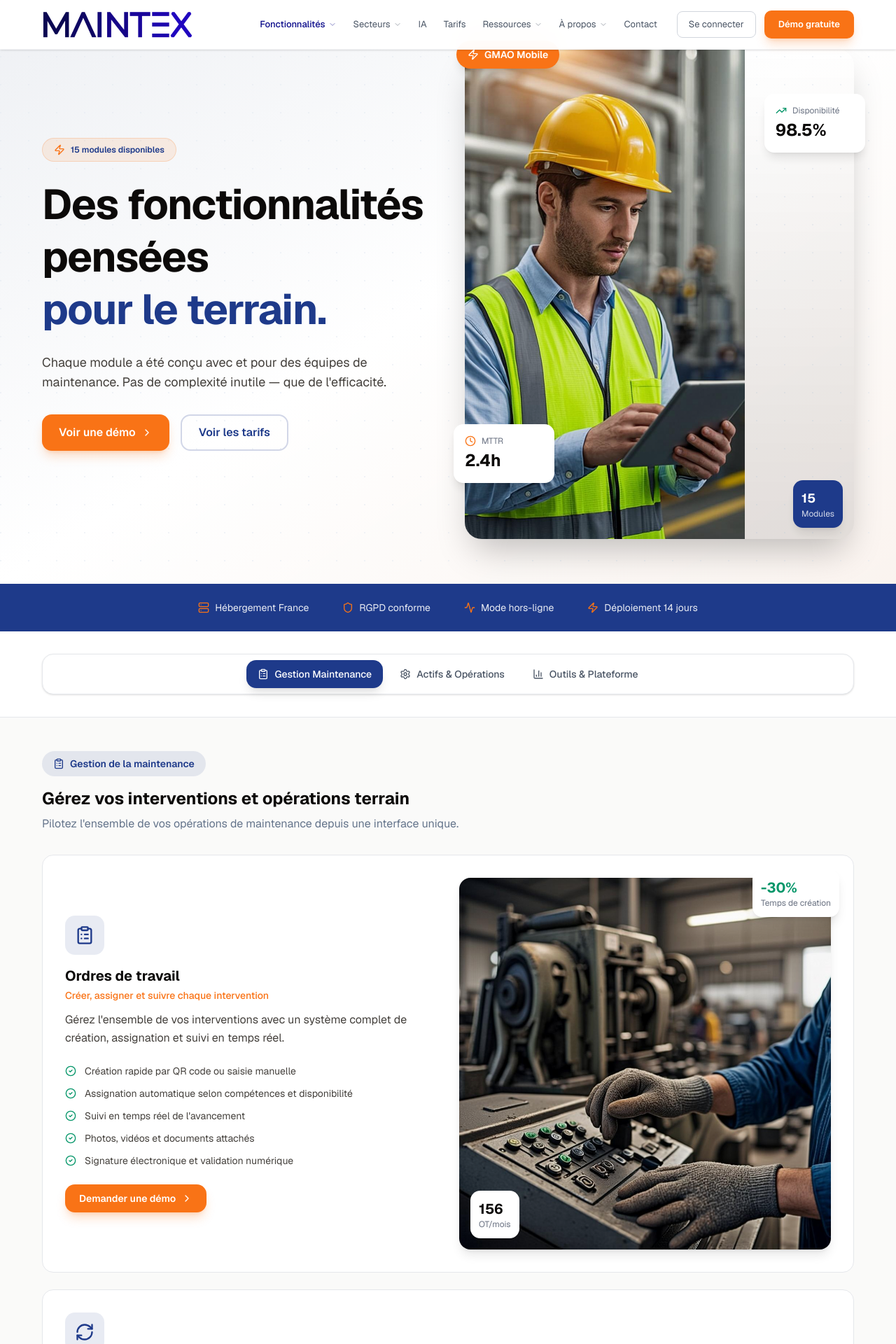
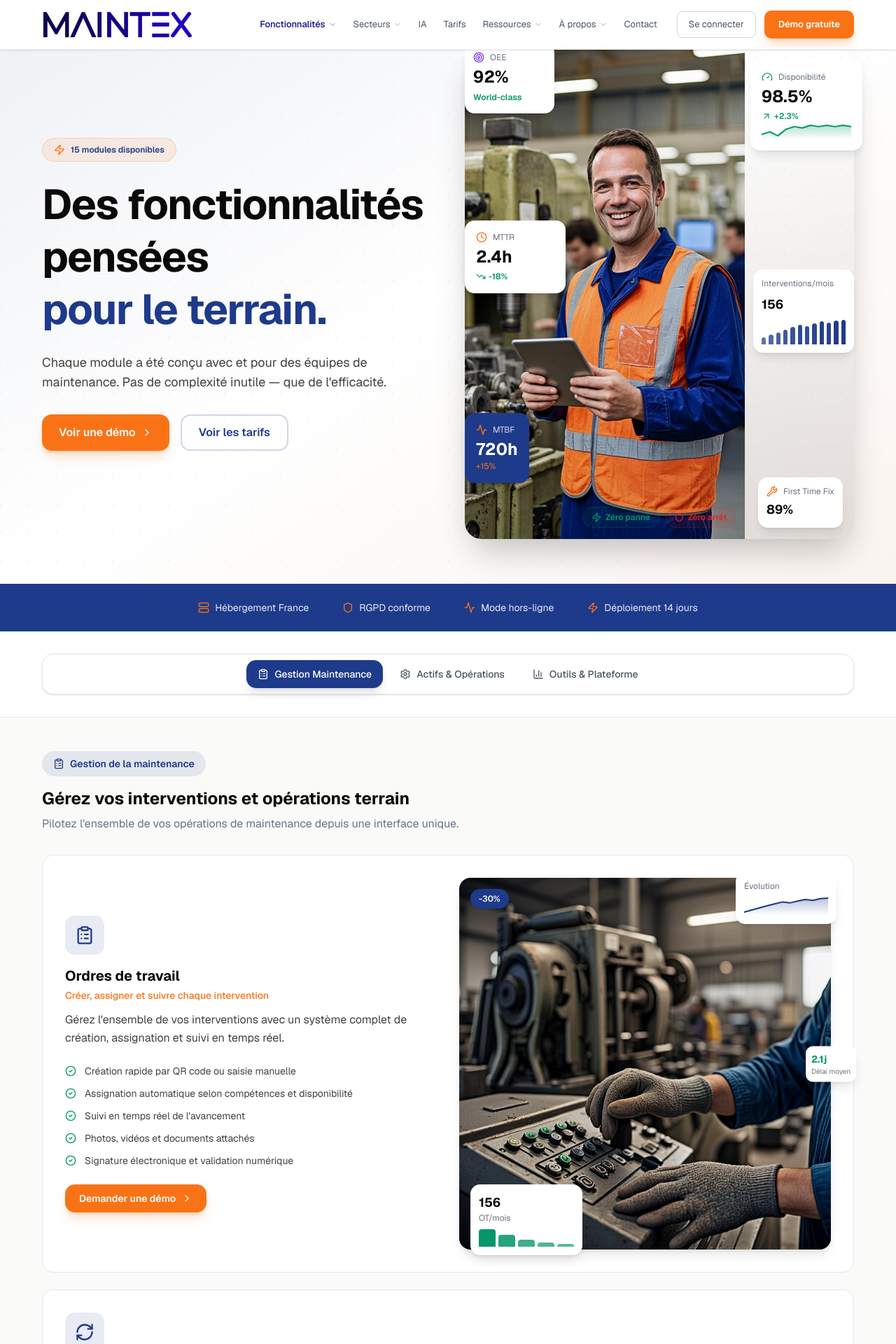
Before and after one commit to barryab12/site-maintex-koro, a Next.js app: page /fonctionnalites in a window 1280 px wide. Shown: the top 1920 px of the page at 70% size. Built offline with nearby package versions, Linux system fonts and the light colour scheme.

Commit message:
d0a6db96-de91-402b-b512-a22690245c25

```diff
--- a/src/app/fonctionnalites/page.tsx
+++ b/src/app/fonctionnalites/page.tsx
@@ -6,10 +6,34 @@ import { SiteHeader } from '@/components/site-header'
 import { SiteFooter } from '@/components/site-footer'
 import Link from 'next/link'
 import {
-  CheckCircle2, TrendingUp, Activity, Gauge, BarChart3, ClipboardList, RefreshCw, Heart, Wallet, Package, Smartphone, Link2, Brain, Cpu, Calendar, Settings, Users, FileText, ShieldCheck, ArrowRight, Zap, Shield, Server, ChevronRight, Clock, Target, Warehouse, ShoppingCart, DollarSign, FolderKanban
+  CheckCircle2, TrendingUp, Activity, Gauge, BarChart3, ClipboardList, RefreshCw, Heart, Wallet, Package, Smartphone, Link2, Brain, Cpu, Calendar, Settings, Users, FileText, ShieldCheck, ArrowRight, Zap, Shield, Server, ChevronRight, Clock, Target, Warehouse, ShoppingCart, DollarSign, FolderKanban, ArrowUpRight, TrendingDown, Wrench
 } from 'lucide-react'
 import { TabNavigation, TabPanel } from '@/components/tab-navigation'
 import { MiniLineChartInline } from '@/components/photo-data-visual'
+import { ZeroBadge, KpiCard, maintenanceKPIs } from '@/components/kpi-visual'
+
+// Mini Bar Chart Component
+function MiniBarChartInline({ data, color = '#F97316', height = 40, className = '' }: { data: number[], color?: string, height?: number, className?: string }) {
+  const max = Math.max(...data)
+  const barWidth = 100 / data.length
+
+  return (
+    <div className={`flex items-end gap-1 ${className}`} style={{ height }}>
+      {data.map((value, index) => (
+        <div
+          key={index}
+          className="rounded-t transition-all duration-300"
+          style={{
+            width: `${barWidth - 2}%`,
+            height: `${(value / max) * 100}%`,
+            backgroundColor: color,
+            opacity: 0.6 + (value / max) * 0.4
+          }}
+        />
+      ))}
+    </div>
+  )
+}
 
 export default function FonctionnalitesPage() {
   const [activeTab, setActiveTab] = useState('maintenance')
@@ -318,7 +342,89 @@ export default function FonctionnalitesPage() {
 
   const performanceData = [85, 88, 92, 95, 97, 98, 96, 99, 98, 99, 99, 99]
 
-  const renderFeatureCard = (feature: any) => (
+  // KPI data for features
+  const featureKpiData: Record<string, { chartData: number[], barData: number[], kpis: { name: string, value: string, trend?: string }[] }> = {
+    'ot': {
+      chartData: [45, 62, 78, 95, 110, 125, 118, 132, 145, 138, 152, 156],
+      barData: [12, 8, 5, 3, 2],
+      kpis: [{ name: 'OT/mois', value: '156' }, { name: 'Délai moyen', value: '2.1j', trend: '-30%' }]
+    },
+    'preventif': {
+      chartData: [55, 58, 62, 68, 72, 75, 78, 82, 85, 88, 90, 92],
+      barData: [25, 18, 12, 8, 5],
+      kpis: [{ name: 'Taux préventif', value: '76%' }, { name: 'Planifiées', value: '+45%' }]
+    },
+    'predictif': {
+      chartData: [98, 98.5, 99, 99.2, 99.5, 99.6, 99.7, 99.8, 99.9, 99.9, 99.9, 99.9],
+      barData: [35, 22, 12, 6, 2],
+      kpis: [{ name: 'Disponibilité', value: '99.9%' }, { name: 'Pannes évitées', value: '42%' }]
+    },
+    'demandes': {
+      chartData: [72, 78, 85, 88, 92, 94, 95, 96, 97, 98, 98, 99],
+      barData: [45, 32, 18, 8, 4],
+      kpis: [{ name: 'Satisfaction', value: '98%' }, { name: 'Délai traitement', value: '-45%' }]
+    },
+    'planification': {
+      chartData: [65, 72, 78, 82, 85, 88, 90, 92, 94, 95, 96, 97],
+      barData: [20, 15, 10, 5, 3],
+      kpis: [{ name: 'Efficacité', value: '+25%' }, { name: 'Conflits', value: '-80%' }]
+    },
+    'equipements': {
+      chartData: [850, 860, 870, 880, 890, 900, 910, 920, 930, 940, 950, 960],
+      barData: [100, 80, 60, 40, 20],
+      kpis: [{ name: 'Équipements', value: '850+' }, { name: 'Traçabilité', value: '100%' }]
+    },
+    'vitaux': {
+      chartData: [95, 96, 97, 98, 98.5, 99, 99.2, 99.5, 99.6, 99.7, 99.8, 99.9],
+      barData: [5, 3, 1, 0, 0],
+      kpis: [{ name: 'Disponibilité', value: '99.2%' }, { name: 'Critiques', value: '0 panne' }]
+    },
+    'ressources': {
+      chartData: [75, 78, 82, 85, 88, 90, 91, 92, 93, 94, 95, 96],
+      barData: [30, 25, 20, 15, 10],
+      kpis: [{ name: 'Productivité', value: '+20%' }, { name: 'Techniciens', value: '12' }]
+    },
+    'stocks': {
+      chartData: [2400, 2350, 2300, 2250, 2200, 2150, 2100, 2050, 2000, 1950, 1900, 1850],
+      barData: [40, 30, 20, 10, 5],
+      kpis: [{ name: 'Références', value: '2,400' }, { name: 'Stock dormant', value: '-20%' }]
+    },
+    'achats': {
+      chartData: [85, 87, 89, 90, 91, 92, 93, 94, 95, 95, 96, 96],
+      barData: [25, 20, 15, 10, 5],
+      kpis: [{ name: 'Coûts achat', value: '-15%' }, { name: 'Délai', value: '-25%' }]
+    },
+    'dashboard': {
+      chartData: [15, 18, 22, 28, 35, 42, 48, 55, 62, 68, 75, 82],
+      barData: [50, 40, 30, 20, 15],
+      kpis: [{ name: 'KPIs suivis', value: '15+' }, { name: 'Monitoring', value: '24/7' }]
+    },
+    'budget': {
+      chartData: [80, 82, 85, 87, 90, 92, 94, 96, 98, 99, 100, 100],
+      barData: [20, 15, 10, 5, 2],
+      kpis: [{ name: 'ROI moyen', value: '4 mois' }, { name: 'Écarts', value: '-60%' }]
+    },
+    'mobile': {
+      chartData: [92, 94, 95, 96, 97, 98, 98, 99, 99, 99, 99, 99],
+      barData: [85, 90, 94, 97, 99],
+      kpis: [{ name: 'Hors-ligne', value: '100%' }, { name: 'Adoption', value: '98%' }]
+    },
+    'integrations': {
+      chartData: [5, 6, 7, 8, 9, 10, 10, 11, 11, 12, 12, 13],
+      barData: [95, 92, 88, 85, 82],
+      kpis: [{ name: 'Connecteurs', value: '10+' }, { name: 'API uptime', value: '99.9%' }]
+    },
+    'documents': {
+      chartData: [60, 65, 70, 75, 80, 85, 88, 90, 92, 94, 96, 98],
+      barData: [40, 30, 20, 10, 5],
+      kpis: [{ name: 'Conformité', value: '100%' }, { name: 'Recherche', value: '-60%' }]
+    }
+  }
+
+  const renderFeatureCard = (feature: any) => {
+    const kpiData = featureKpiData[feature.id] || { chartData: performanceData, barData: [50, 40, 30, 20, 10], kpis: feature.stats || [] }
+
+    return (
       <div
         key={feature.id}
         id={feature.id}
@@ -357,42 +463,64 @@ export default function FonctionnalitesPage() {
             </div>
           </div>
 
-        {/* Right - Photo with Stats */}
+          {/* Right - Photo with KPIs and Graphs */}
           <div className="relative">
             <div className="relative rounded-2xl overflow-hidden shadow-lg">
               <Image
                 src={feature.image}
                 alt={feature.title}
                 width={450}
-              height={300}
+                height={280}
                 className="object-cover w-full"
               />
               <div className="absolute inset-0 bg-gradient-to-t from-black/10 to-transparent" />
             </div>
 
-          {/* Floating Stats Cards */}
-          {feature.stats && feature.stats.map((stat: any, index: number) => (
-            <div
-              key={index}
-              className={`absolute ${index === 0 ? '-top-3 -right-3' : 'bottom-4 left-4'} bg-white rounded-xl p-3 shadow-lg`}
-            >
-              <div className={`text-xl font-bold ${stat.type === 'success' ? 'text-[#059669]' : stat.type === 'accent' ? 'text-[#F97316]' : 'text-[#0C0A09]'}`}>
-                {stat.value}
+            {/* Top Right - Line Chart Card */}
+            <div className="absolute -top-2 -right-2 bg-white rounded-xl p-3 shadow-lg w-36">
+              <div className="text-xs text-gray-500 mb-1">Évolution</div>
+              <MiniLineChartInline data={kpiData.chartData} color={feature.highlight ? '#F97316' : '#1E3A8A'} height={30} />
             </div>
-              <div className="text-xs text-gray-500">{stat.label}</div>
+
+            {/* Bottom Left - KPI Card with Bar Chart */}
+            <div className="absolute -bottom-2 left-4 bg-white rounded-xl p-3 shadow-lg w-40">
+              <div className="flex items-center gap-2 mb-2">
+                {kpiData.kpis[0] && (
+                  <div>
+                    <div className="text-lg font-bold text-[#0C0A09]">{kpiData.kpis[0].value}</div>
+                    <div className="text-xs text-gray-500">{kpiData.kpis[0].name}</div>
                   </div>
-          ))}
+                )}
+              </div>
+              <MiniBarChartInline data={kpiData.barData} color={feature.highlight ? '#F97316' : '#059669'} height={25} />
+            </div>
+
+            {/* Top Left - Badge */}
+            <div className={`absolute top-4 left-4 px-3 py-1.5 rounded-full text-xs font-semibold ${feature.highlight ? 'bg-[#F97316] text-white' : 'bg-[#1E3A8A] text-white'}`}>
+              {feature.stats && feature.stats[0]?.value}
+            </div>
+
+            {/* Right Middle - Additional KPI */}
+            {kpiData.kpis[1] && (
+              <div className="absolute right-0 top-1/2 -translate-y-1/2 translate-x-1/2 bg-white rounded-lg p-2 shadow-lg">
+                <div className={`text-sm font-bold ${kpiData.kpis[1].trend?.includes('-') ? 'text-[#059669]' : 'text-[#0C0A09]'}`}>
+                  {kpiData.kpis[1].value}
+                </div>
+                <div className="text-[10px] text-gray-500">{kpiData.kpis[1].name}</div>
+              </div>
+            )}
           </div>
         </div>
       </div>
     )
+  }
 
   return (
     <main className="min-h-screen bg-[#FAFAF9] font-sans">
       <SiteHeader />
 
       {/* Hero */}
-      <section className="relative min-h-[50vh] flex items-center pt-[70px] pb-16 bg-gradient-to-br from-[#1E3A8A]/5 via-white to-[#F97316]/5 overflow-hidden">
+      <section className="relative min-h-[55vh] flex items-center pt-[70px] pb-16 bg-gradient-to-br from-[#1E3A8A]/5 via-white to-[#F97316]/5 overflow-hidden">
         <div className="absolute inset-0 bg-[radial-gradient(circle_at_1px_1px,#e2e8f0_1px,transparent_0)] bg-[size:40px_40px] opacity-50" />
 
         <div className="relative z-10 max-w-[1240px] mx-auto px-6 lg:px-10">
@@ -425,45 +553,87 @@ export default function FonctionnalitesPage() {
               </div>
             </div>
 
-            {/* Hero Photo with Floating Data */}
+            {/* Hero Photo with Floating KPIs and Graphs */}
             <div className="hidden lg:block relative">
               <div className="relative rounded-3xl overflow-hidden shadow-2xl">
                 <Image
-                  src="/images/hero-technician.png"
-                  alt="Technicien avec tablette MAINTEX"
+                  src="/images/hero-fonctionnalites.png"
+                  alt="Technicien maintenance avec tablette devant machine industrielle"
                   width={400}
-                  height={500}
+                  height={600}
                   className="object-cover"
                   priority
                 />
                 <div className="absolute inset-0 bg-gradient-to-t from-black/10 to-transparent" />
               </div>
 
-              {/* Floating Cards */}
-              <div className="absolute -top-3 -left-3 flex items-center gap-2 px-4 py-2.5 bg-[#F97316] text-white rounded-full shadow-lg">
-                <Zap className="w-4 h-4" />
-                <span className="text-sm font-semibold">GMAO Mobile</span>
+              {/* Top Left - OEE Badge */}
+              <div className="absolute -top-2 left-0 bg-white rounded-xl p-3 shadow-lg w-32">
+                <div className="flex items-center gap-2 mb-1">
+                  <Target className="w-4 h-4 text-[#7C3AED]" />
+                  <span className="text-xs text-gray-500">OEE</span>
+                </div>
+                <div className="text-2xl font-bold text-[#0C0A09]">92%</div>
+                <span className="text-xs text-[#059669] font-semibold">World-class</span>
               </div>
 
-              <div className="absolute top-16 -right-4 bg-white rounded-xl p-4 shadow-lg w-36">
+              {/* Top Right - Disponibilité with Chart */}
+              <div className="absolute top-4 -right-3 bg-white rounded-xl p-4 shadow-lg w-40">
                 <div className="flex items-center gap-2 mb-1">
-                  <TrendingUp className="w-4 h-4 text-[#059669]" />
+                  <Gauge className="w-4 h-4 text-[#059669]" />
                   <span className="text-xs text-gray-500">Disponibilité</span>
                 </div>
                 <div className="text-2xl font-bold text-[#0C0A09]">98.5%</div>
+                <div className="flex items-center gap-1 mt-1">
+                  <ArrowUpRight className="w-3.5 h-3.5 text-[#059669]" />
+                  <span className="text-xs font-semibold text-[#059669]">+2.3%</span>
+                </div>
+                <MiniLineChartInline data={[92, 94, 91, 96, 98, 97, 99, 98, 99, 98, 99, 98]} color="#059669" height={25} />
               </div>
 
-              <div className="absolute bottom-20 -left-4 bg-white rounded-xl p-4 shadow-lg w-36">
+              {/* Middle Left - MTTR Card */}
+              <div className="absolute left-0 top-[35%] bg-white rounded-xl p-4 shadow-lg w-36">
                 <div className="flex items-center gap-2 mb-1">
                   <Clock className="w-4 h-4 text-[#F97316]" />
                   <span className="text-xs text-gray-500">MTTR</span>
                 </div>
                 <div className="text-2xl font-bold text-[#0C0A09]">2.4h</div>
+                <div className="flex items-center gap-1 mt-1">
+                  <TrendingDown className="w-3.5 h-3.5 text-[#059669]" />
+                  <span className="text-xs font-semibold text-[#059669]">-18%</span>
+                </div>
               </div>
 
-              <div className="absolute bottom-4 right-4 bg-[#1E3A8A] text-white rounded-xl p-3 shadow-lg">
-                <div className="text-lg font-bold">15</div>
-                <div className="text-xs text-white/80">Modules</div>
+              {/* Middle Right - Bar Chart */}
+              <div className="absolute right-0 top-[45%] bg-white rounded-xl p-3 shadow-lg w-36">
+                <div className="text-xs text-gray-500 mb-2">Interventions/mois</div>
+                <div className="text-lg font-bold text-[#0C0A09] mb-2">156</div>
+                <MiniBarChartInline data={[45, 62, 78, 95, 110, 125, 118, 132, 145, 138, 152, 156]} color="#1E3A8A" height={35} />
+              </div>
+
+              {/* Bottom Left - MTBF */}
+              <div className="absolute bottom-20 left-0 bg-[#1E3A8A] text-white rounded-xl p-4 shadow-lg">
+                <div className="flex items-center gap-2 mb-1">
+                  <Activity className="w-4 h-4 text-[#F97316]" />
+                  <span className="text-xs text-white/80">MTBF</span>
+                </div>
+                <div className="text-2xl font-bold">720h</div>
+                <div className="text-xs text-[#F97316]">+15%</div>
+              </div>
+
+              {/* Bottom Right - FTFR */}
+              <div className="absolute bottom-4 right-4 bg-white rounded-xl p-3 shadow-lg">
+                <div className="flex items-center gap-2 mb-1">
+                  <Wrench className="w-4 h-4 text-[#F97316]" />
+                  <span className="text-xs text-gray-500">First Time Fix</span>
+                </div>
+                <div className="text-lg font-bold text-[#0C0A09]">89%</div>
+              </div>
+
+              {/* Bottom Center - Zero Badges */}
+              <div className="absolute bottom-4 left-1/2 -translate-x-1/2 flex gap-2">
+                <ZeroBadge text="Zéro panne" icon={Zap} color="#059669" size="sm" />
+                <ZeroBadge text="Zéro arrêt" icon={Shield} color="#DC2626" size="sm" />
               </div>
             </div>
           </div>
```
Also changed, not shown: public/images/hero-fonctionnalites.png (added). Lines whose indentation alone changed are shown as unchanged.
